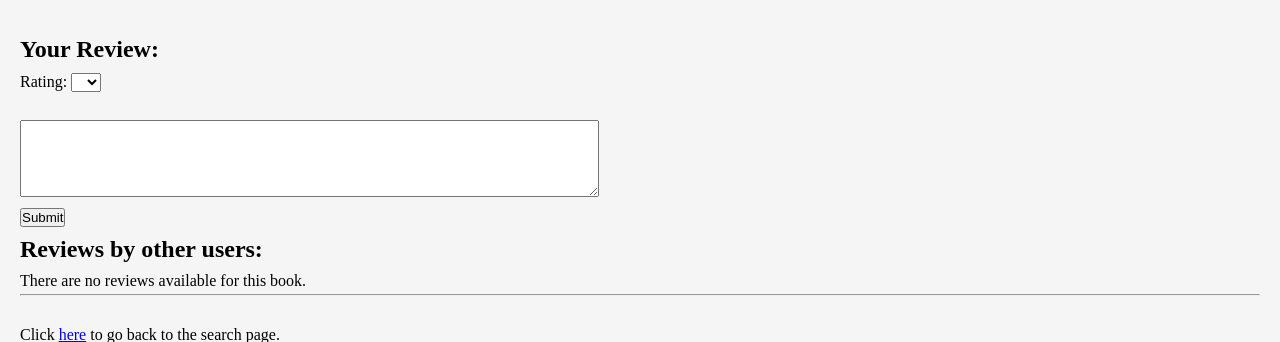
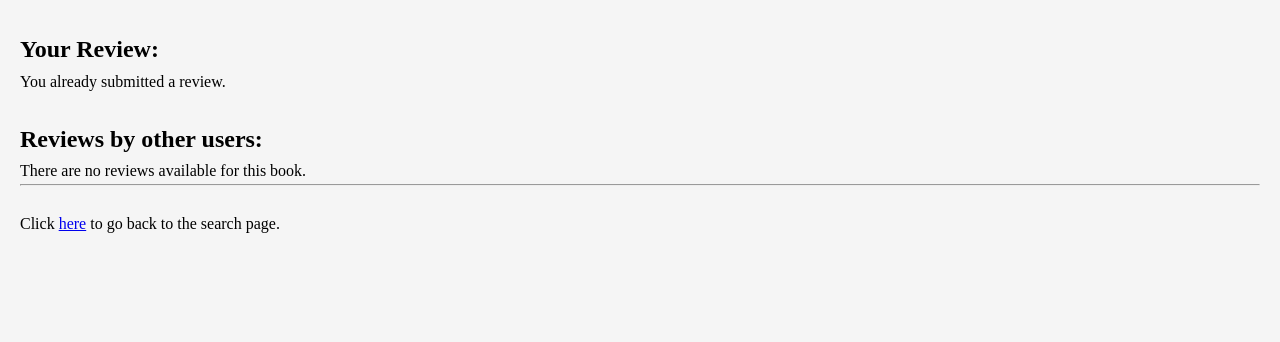
Before and after one commit to ksrksr663/bookreviews, a Flask app: template templates/book_page.html in a window 1280 px wide. Shown: the part 289-631 px from the top of the page. Run offline with Flask 2, Linux system fonts and the light colour scheme; the template is opened without the code that fills it, so the values that code supplies are empty; some libraries are stand-ins or nearby versions.

Commit message:
add code that does not allow user to submit a review if user already submitted one

```diff
--- a/application.py
+++ b/application.py
@@ -154,9 +154,19 @@ def book_page(isbn):
     book_info = db.execute("SELECT * FROM books WHERE isbn = :isbn", {"isbn": isbn}).fetchone()  # grab the book's info from the database
     # if len(book_info) == 0:  to check if the book exists? Then render an error page
     goodreads_data = goodreads.main(isbn)  # grab the book's number of ratings & its avg rating from Goodreads and return it as a dict
+
     # grab other users' reviews
     user_reviews = db.execute("SELECT * FROM reviews WHERE isbn = :isbn", {"isbn": isbn}).fetchall()
-    return render_template("book_page.html", book=book_info, number_of_ratings=goodreads_data.get('number of ratings'), average_rating=goodreads_data.get('average rating'), user_reviews=user_reviews)
+
+    # if user already submitted a review, then don't render the form
+    # if session.get("username") == user_reviews.username:  # this syntax is so wrong!
+    username_from_database = db.execute("SELECT * FROM reviews WHERE username = :username", {"username": session.get("username")}).fetchone()
+    if username_from_database is None:  # means he/she did not submit a review
+        render_form = True
+    else:
+        render_form = False
+
+    return render_template("book_page.html", book=book_info, number_of_ratings=goodreads_data.get('number of ratings'), average_rating=goodreads_data.get('average rating'), user_reviews=user_reviews, render_form=render_form)
 
 
 if __name__ == "__main__":
--- a/templates/book_page.html
+++ b/templates/book_page.html
@@ -5,7 +5,6 @@
 {% block heading %}{{ book.title }}{% endblock %}
 
 {% block body %}
-	<h2>{{ book.title }}</h2>
 	<h3>Written by {{ book.author }}</h3>
 	<h3>Publication Year: {{ book.year }}</h3>
 	<h3>ISBN number: {{ book.isbn }}</h3>
@@ -17,6 +16,7 @@
 	<br/>
 
 	<h2>Your Review:</h2>
+	{% if render_form %}
 		<form action="#" method="post">
 			<label for="rating">Rating: </label>
 			<select name="rating" id="rating" required>
@@ -36,6 +36,10 @@
 
 			<button>Submit</button>
 		</form>
+	{% else %}
+		<p>You already submitted a review.</p>
+		<br/>
+	{% endif %}
 
 	<h2>Reviews by other users:</h2>
 	{% if not user_reviews %}
```
Lines whose indentation alone changed are shown as unchanged.
